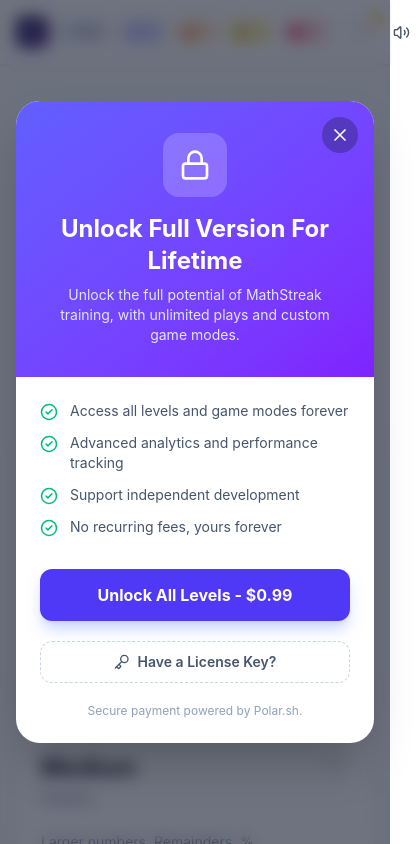
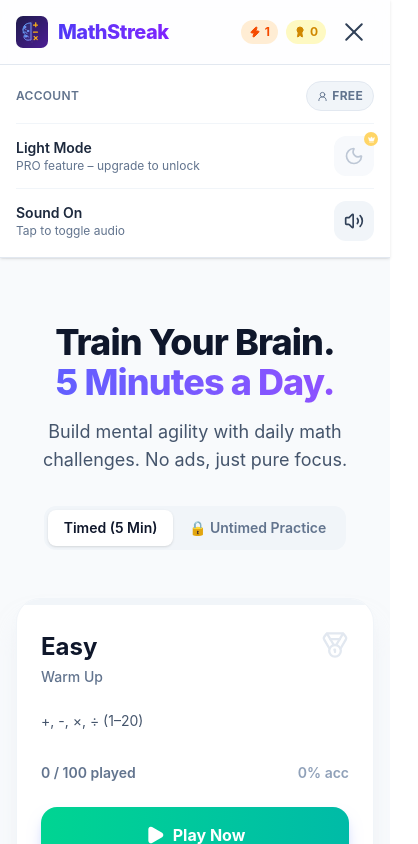
Before and after one commit to officialmuneebahmad/11.Math-Game, a React (Vite) app: page / in a window 390 px wide. Both pictures are taken after a click on the button "Toggle menu". Shown: the top 844 px of the page, 418 px wide, since content can reach past the window. Built offline with nearby package versions, Linux system fonts and the light colour scheme.

Commit message:
feat: animated mobile burger menu, responsive layout, footer copyright + GitHub CTA

```diff
--- a/src/components/Footer.tsx
+++ b/src/components/Footer.tsx
@@ -57,9 +57,33 @@
           >
             Account
           </button>
-          <span className="text-slate-300 dark:text-slate-700 hidden sm:inline">|</span>
-          <span className="hidden sm:inline">© {new Date().getFullYear()} MathStreak</span>
         </div>
+      </div>
+
+      {/* Copyright + GitHub CTA */}
+      <div className="max-w-5xl mx-auto px-4 sm:px-6 lg:px-8 mt-5 pt-5 border-t border-slate-100 dark:border-slate-800 flex flex-col sm:flex-row items-center justify-between gap-2 text-xs text-slate-400 dark:text-slate-500">
+        <span>© 2026 MathStreak. Do not copy, only use for reference.</span>
+        <span className="flex items-center gap-3">
+          <a
+            href="https://github.com/officialmuneebahmad"
+            target="_blank"
+            rel="noopener noreferrer"
+            className="flex items-center gap-1.5 hover:text-indigo-500 dark:hover:text-indigo-400 transition-colors font-semibold"
+          >
+            <svg viewBox="0 0 24 24" className="w-4 h-4 fill-current" aria-hidden="true"><path d="M12 .297c-6.63 0-12 5.373-12 12 0 5.303 3.438 9.8 8.205 11.385.6.113.82-.258.82-.577 0-.285-.01-1.04-.015-2.04-3.338.724-4.042-1.61-4.042-1.61C4.422 18.07 3.633 17.7 3.633 17.7c-1.087-.744.084-.729.084-.729 1.205.084 1.838 1.236 1.838 1.236 1.07 1.835 2.809 1.305 3.495.998.108-.776.417-1.305.76-1.605-2.665-.3-5.466-1.332-5.466-5.93 0-1.31.465-2.38 1.235-3.22-.135-.303-.54-1.523.105-3.176 0 0 1.005-.322 3.3 1.23.96-.267 1.98-.399 3-.405 1.02.006 2.04.138 3 .405 2.28-1.552 3.285-1.23 3.285-1.23.645 1.653.24 2.873.12 3.176.765.84 1.23 1.91 1.23 3.22 0 4.61-2.805 5.625-5.475 5.92.42.36.81 1.096.81 2.22 0 1.606-.015 2.896-.015 3.286 0 .315.21.69.825.57C20.565 22.092 24 17.592 24 12.297c0-6.627-5.373-12-12-12"/></svg>
+            Follow me on GitHub
+          </a>
+          <span className="text-slate-300 dark:text-slate-700">·</span>
+          <a
+            href="https://github.com/officialmuneebahmad/11.Math-Game"
+            target="_blank"
+            rel="noopener noreferrer"
+            className="flex items-center gap-1.5 hover:text-amber-500 dark:hover:text-amber-400 transition-colors font-semibold"
+          >
+            <svg viewBox="0 0 24 24" className="w-4 h-4 fill-current" aria-hidden="true"><path d="M12 17.27L18.18 21l-1.64-7.03L22 9.24l-7.19-.61L12 2 9.19 8.63 2 9.24l5.46 4.73L5.82 21z"/></svg>
+            Star this project
+          </a>
+        </span>
       </div>
 
       {activeModal && (
--- a/src/components/Header.tsx
+++ b/src/components/Header.tsx
@@ -92,6 +92,27 @@
   </svg>
 );
 
+// Animated Hamburger Icon
+const HamburgerIcon = ({ open }: { open: boolean }) => (
+  <div className="w-6 h-5 flex flex-col justify-between cursor-pointer">
+    <motion.span
+      animate={open ? { rotate: 45, y: 9 } : { rotate: 0, y: 0 }}
+      transition={{ duration: 0.25, ease: 'easeInOut' }}
+      className="block h-0.5 w-full bg-slate-700 dark:bg-slate-300 rounded-full origin-center"
+    />
+    <motion.span
+      animate={open ? { opacity: 0, scaleX: 0 } : { opacity: 1, scaleX: 1 }}
+      transition={{ duration: 0.2 }}
+      className="block h-0.5 w-full bg-slate-700 dark:bg-slate-300 rounded-full"
+    />
+    <motion.span
+      animate={open ? { rotate: -45, y: -9 } : { rotate: 0, y: 0 }}
+      transition={{ duration: 0.25, ease: 'easeInOut' }}
+      className="block h-0.5 w-full bg-slate-700 dark:bg-slate-300 rounded-full origin-center"
+    />
+  </div>
+);
+
 const Header = () => {
   const {
     points, streak, loveCount, incrementLove,
@@ -99,6 +120,7 @@
   } = useGameStore();
 
   const [paywallOpen, setPaywallOpen] = useState(false);
+  const [menuOpen, setMenuOpen] = useState(false);
 
   useEffect(() => {
     const root = window.document.documentElement;
@@ -108,6 +130,13 @@
       root.classList.remove('dark');
     }
   }, [theme, isPaid]);
+
+  // Close menu on resize to desktop
+  useEffect(() => {
+    const onResize = () => { if (window.innerWidth >= 640) setMenuOpen(false); };
+    window.addEventListener('resize', onResize);
+    return () => window.removeEventListener('resize', onResize);
+  }, []);
 
   const handleLoveClick = () => {
     playSound.loveTap();
@@ -126,7 +155,6 @@
     }
     const next = theme === 'light' ? 'dark' : 'light';
     setTheme(next);
-    // Apply immediately to DOM without waiting for the effect
     if (next === 'dark') {
       document.documentElement.classList.add('dark');
     } else {
@@ -142,34 +170,41 @@
   const effectiveTheme = isPaid ? theme : 'light';
   const isDark = effectiveTheme === 'dark';
 
+  // User badge element (reused in both desktop and mobile menu)
+  const UserBadge = () => (
+    <div className={`flex items-center gap-1 px-2.5 py-1.5 rounded-full text-xs font-bold uppercase tracking-wide transition-colors ${
+      isPaid
+        ? 'bg-gradient-to-r from-amber-400 to-orange-500 text-white shadow-sm'
+        : 'bg-slate-100 dark:bg-slate-800 text-slate-500 dark:text-slate-400 border border-slate-200 dark:border-slate-700'
+    }`}>
+      {isPaid
+        ? <><Crown size={11} className="fill-white" /><span>PRO</span></>
+        : <><UserRound size={11} /><span>FREE</span></>
+      }
+    </div>
+  );
+
   return (
     <header className="sticky top-0 z-50 w-full backdrop-blur-lg bg-white/80 dark:bg-slate-900/80 border-b border-slate-200 dark:border-slate-800 shadow-sm">
       <div className="max-w-5xl mx-auto px-4 sm:px-6 lg:px-8 h-16 flex items-center justify-between">
 
+        {/* Logo */}
         <Tooltip label="MathStreak Home" direction="below">
           <Link to="/" className="flex items-center gap-2.5 group" onClick={() => playSound.tap()}>
             <div className="group-hover:scale-105 transition-transform duration-200">
               <BrainMathLogo />
             </div>
-            <span className="font-extrabold text-xl tracking-tight hidden sm:block bg-clip-text text-transparent bg-gradient-to-r from-indigo-600 to-violet-600 dark:from-indigo-400 dark:to-violet-400">
+            <span className="font-extrabold text-xl tracking-tight bg-clip-text text-transparent bg-gradient-to-r from-indigo-600 to-violet-600 dark:from-indigo-400 dark:to-violet-400">
               MathStreak
             </span>
           </Link>
         </Tooltip>
 
-        <div className="flex items-center gap-1.5 sm:gap-2">
+        {/* Desktop Nav Items */}
+        <div className="hidden sm:flex items-center gap-1.5 sm:gap-2">
 
           <Tooltip label={isPaid ? 'Pro Member - All features unlocked' : 'Free User - Upgrade for unlimited access'} direction="below">
-            <div className={`flex items-center gap-1 px-2 py-1 rounded-full text-xs font-bold uppercase tracking-wide transition-colors ${
-              isPaid
-                ? 'bg-gradient-to-r from-amber-400 to-orange-500 text-white shadow-sm'
-                : 'bg-slate-100 dark:bg-slate-800 text-slate-500 dark:text-slate-400 border border-slate-200 dark:border-slate-700'
-            }`}>
-              {isPaid
-                ? <><Crown size={11} className="fill-white" /><span>PRO</span></>
-                : <><UserRound size={11} /><span>FREE</span></>
-              }
-            </div>
+            <UserBadge />
           </Tooltip>
 
           <Tooltip label={isPaid ? 'Unlimited Powers - Play as much as you want!' : `${powers} powers left today (resets daily)`} direction="below">
@@ -249,7 +284,104 @@
             </button>
           </Tooltip>
         </div>
+
+        {/* Mobile: stat pills + burger button */}
+        <div className="flex sm:hidden items-center gap-2">
+          {/* Keep streak & points visible on mobile */}
+          <div className="flex items-center gap-1 px-2 py-1 rounded-full bg-orange-100 text-orange-600 text-xs font-bold">
+            <Zap size={12} className="fill-current" />
+            {streak}
+          </div>
+          <div className="flex items-center gap-1 px-2 py-1 rounded-full bg-yellow-100 text-yellow-600 text-xs font-bold">
+            <Award size={12} className="fill-current" />
+            {points}
+          </div>
+
+          {/* Burger button */}
+          <button
+            onClick={() => setMenuOpen((o) => !o)}
+            className="p-2 rounded-xl hover:bg-slate-100 dark:hover:bg-slate-800 transition-colors"
+            aria-label="Toggle menu"
+          >
+            <HamburgerIcon open={menuOpen} />
+          </button>
+        </div>
       </div>
+
+      {/* Mobile slide-down menu */}
+      <AnimatePresence>
+        {menuOpen && (
+          <motion.div
+            initial={{ height: 0, opacity: 0 }}
+            animate={{ height: 'auto', opacity: 1 }}
+            exit={{ height: 0, opacity: 0 }}
+            transition={{ duration: 0.28, ease: 'easeInOut' }}
+            className="sm:hidden overflow-hidden bg-white/95 dark:bg-slate-900/95 backdrop-blur-lg border-t border-slate-200 dark:border-slate-800"
+          >
+            <div className="max-w-5xl mx-auto px-4 py-4 flex flex-col gap-3">
+
+              {/* User Status */}
+              <div className="flex items-center justify-between">
+                <span className="text-xs font-semibold text-slate-500 dark:text-slate-400 uppercase tracking-wide">Account</span>
+                <button
+                  onClick={() => { setMenuOpen(false); setPaywallOpen(true); }}
+                  className="flex-shrink-0"
+                >
+                  <UserBadge />
+                </button>
+              </div>
+
+              <div className="h-px bg-slate-100 dark:bg-slate-800" />
+
+              {/* Theme Toggle */}
+              <div className="flex items-center justify-between">
+                <div className="flex flex-col">
+                  <span className="text-sm font-semibold text-slate-800 dark:text-slate-200">
+                    {isDark ? 'Dark Mode' : 'Light Mode'}
+                  </span>
+                  <span className="text-xs text-slate-500 dark:text-slate-400">
+                    {!isPaid ? 'PRO feature – upgrade to unlock' : 'Click to switch theme'}
+                  </span>
+                </div>
+                <button
+                  onClick={() => { toggleTheme(); }}
+                  className={`p-2.5 rounded-xl transition-colors relative ${
+                    !isPaid
+                      ? 'text-slate-400 bg-slate-100 dark:bg-slate-800 opacity-60'
+                      : 'hover:bg-slate-100 dark:hover:bg-slate-800 text-slate-700 dark:text-slate-300 bg-slate-100 dark:bg-slate-800'
+                  }`}
+                >
+                  {isDark ? <Sun size={20} /> : <Moon size={20} />}
+                  {!isPaid && (
+                    <span className="absolute -top-1 -right-1 w-3.5 h-3.5 bg-amber-400 rounded-full flex items-center justify-center">
+                      <Crown size={7} className="text-white fill-white" />
+                    </span>
+                  )}
+                </button>
+              </div>
+
+              <div className="h-px bg-slate-100 dark:bg-slate-800" />
+
+              {/* Volume */}
+              <div className="flex items-center justify-between">
+                <div className="flex flex-col">
+                  <span className="text-sm font-semibold text-slate-800 dark:text-slate-200">
+                    {isMuted ? 'Sound Off' : 'Sound On'}
+                  </span>
+                  <span className="text-xs text-slate-500 dark:text-slate-400">Tap to toggle audio</span>
+                </div>
+                <button
+                  onClick={() => { handleMuteToggle(); }}
+                  className="p-2.5 rounded-xl bg-slate-100 dark:bg-slate-800 hover:bg-slate-200 dark:hover:bg-slate-700 text-slate-700 dark:text-slate-300 transition-colors"
+                >
+                  {isMuted ? <VolumeX size={20} /> : <Volume2 size={20} />}
+                </button>
+              </div>
+
+            </div>
+          </motion.div>
+        )}
+      </AnimatePresence>
 
       <PaywallModal
         isOpen={paywallOpen}
```
